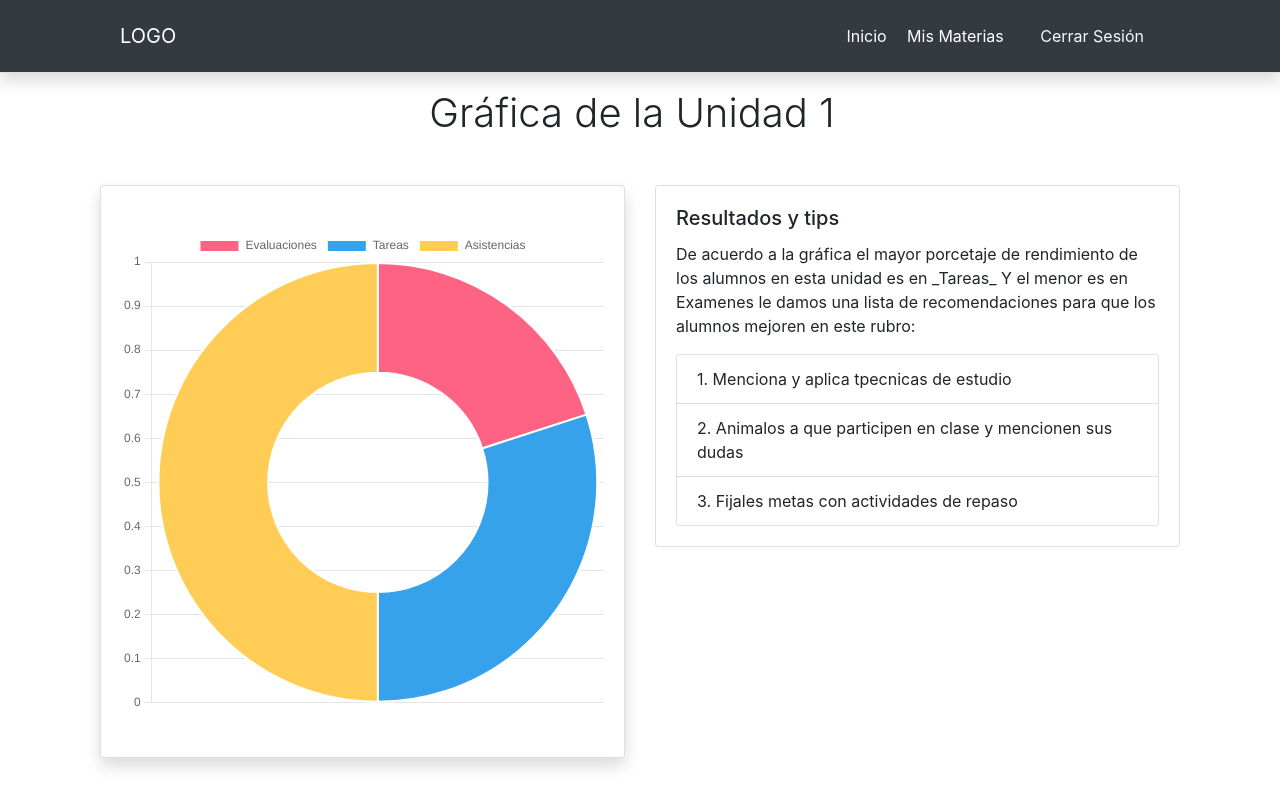
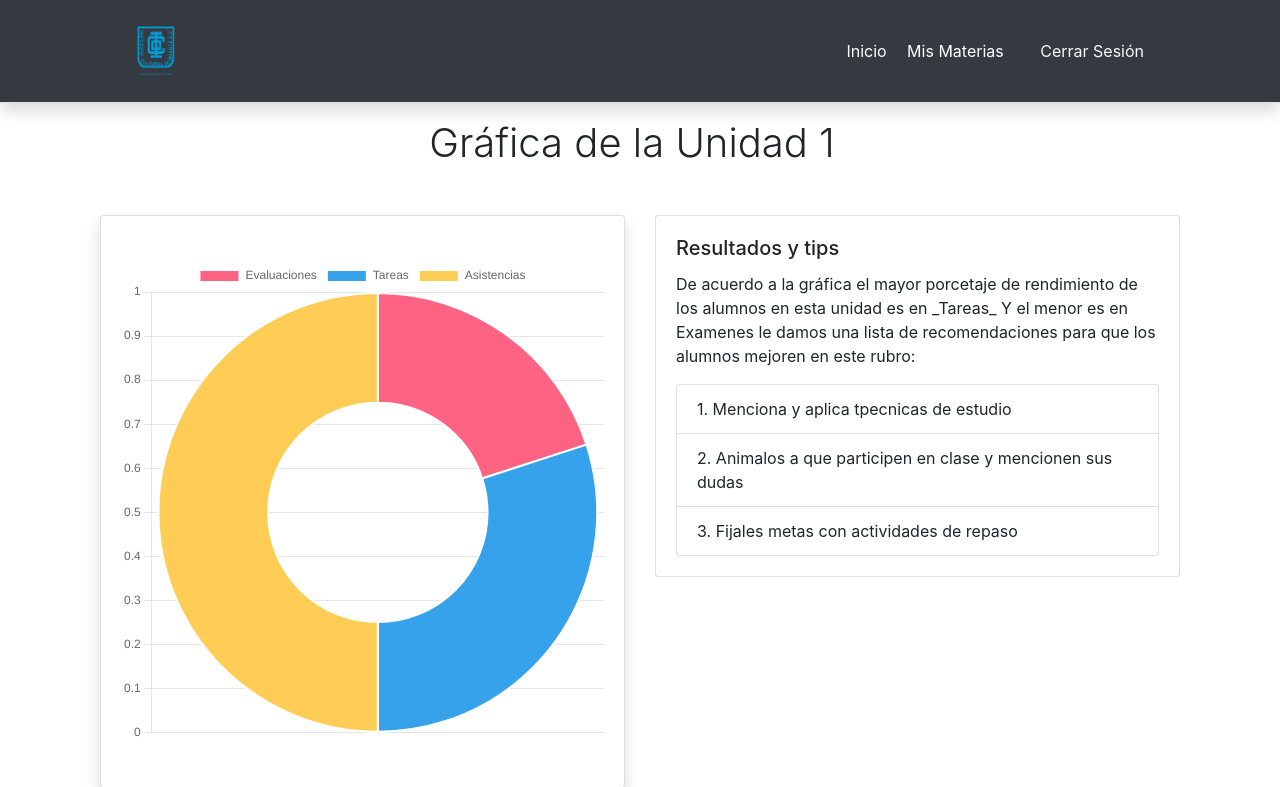
Before and after one commit to JoelPatricio/gestorCursos, a PHP site: page /graficasPorUnidad.php in a window 1280 px wide. Shown: the top 787 px of the page. Run offline with PHP 8.4, Linux system fonts and the light colour scheme; some libraries are stand-ins or nearby versions.

Commit message:
Cambios logo

```diff
--- a/graficasPorUnidad.php
+++ b/graficasPorUnidad.php
@@ -27,7 +27,9 @@
 <body>
   <!-- Barra de navegación -->
   <div class="d-flex flex-column flex-md-row align-items-center p-4 px-md-4 bg-dark border-bottom shadow">
-    <h5 class="ml-lg-5 pl-lg-5 my-0 mr-md-auto font-weight-normal text-white">LOGO</h5>
+    <h5 class="ml-lg-5 pl-lg-5 my-0 mr-md-auto font-weight-normal text-white"><div class="col col-lg-2">
+      <img src="resurce\rs=w 400,cg true.webp" class="img-fluid" alt="...">
+    </div></h5>
     <nav class="my-2 my-md-0 mr-md-3">
       <a class="px-2 text-white" href="cursos.php">Inicio</a>
       <!-- En duda -->
```
